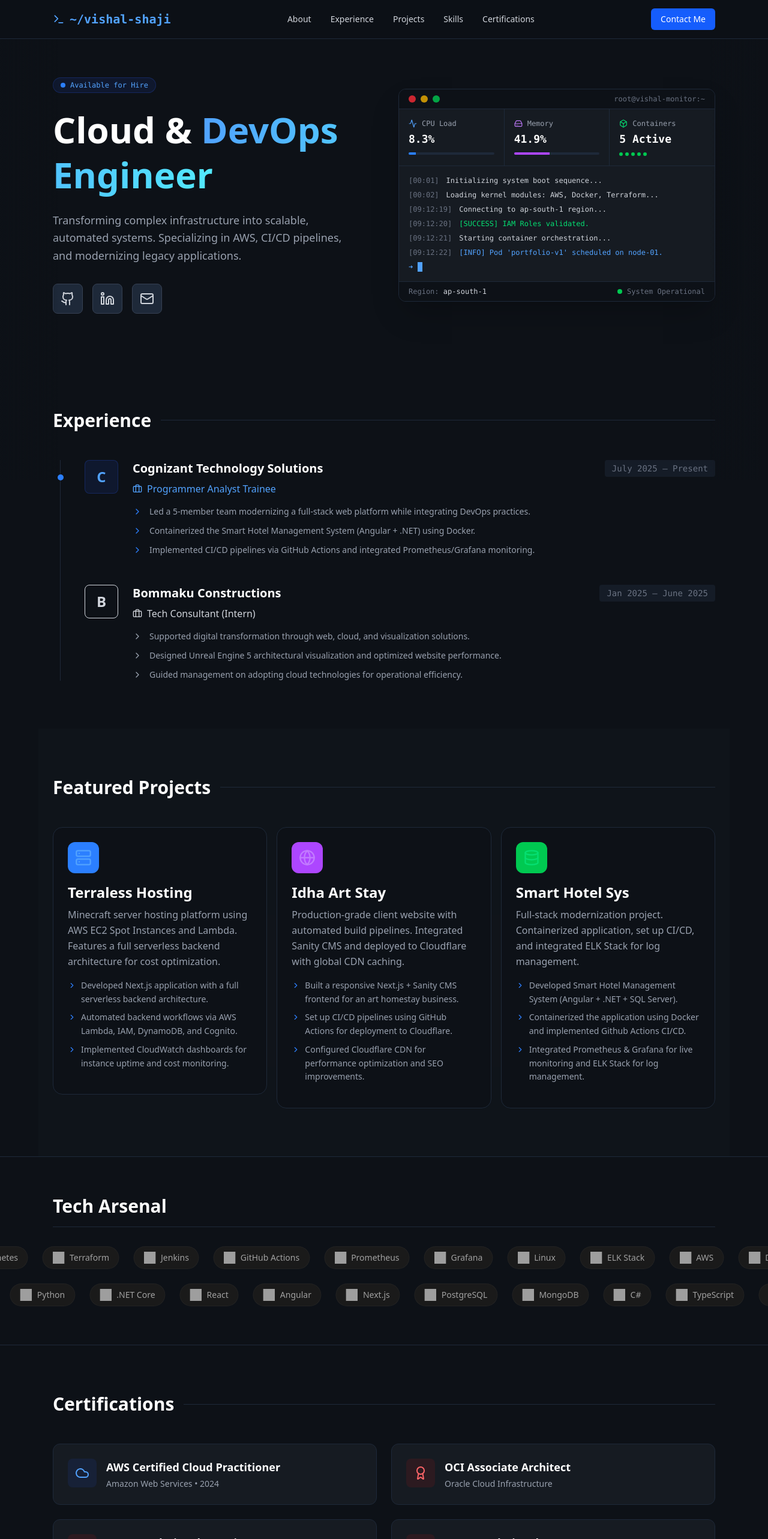
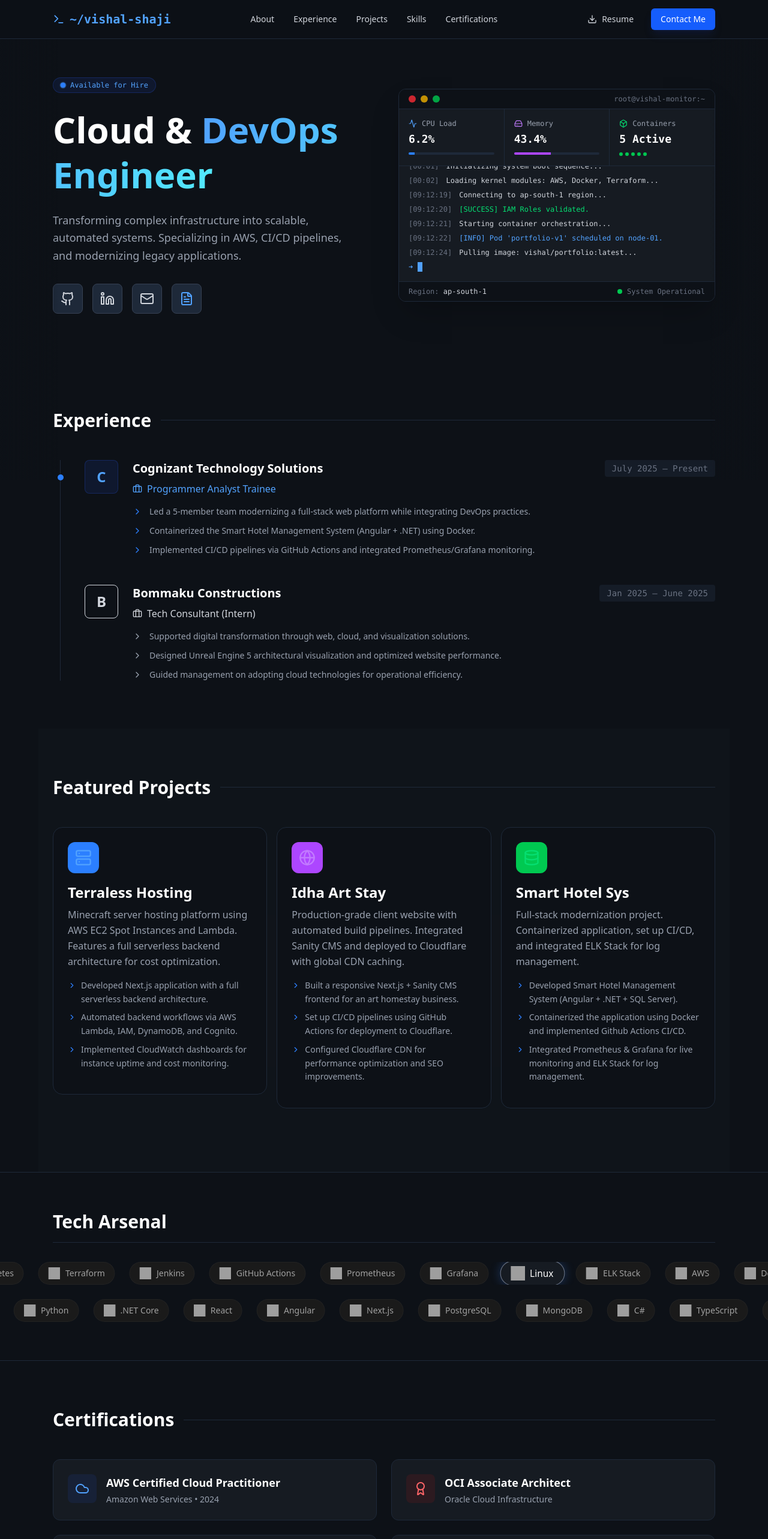
Before and after one commit to Vishhh03/Portfolio, a React (Vite) app: page / in a window 1280 px wide. Shown: the top 2566 px of the page at 60% size. Built offline with nearby package versions, Linux system fonts and the light colour scheme; grey boxes are pictures that could not be loaded.

Commit message:
projects hover feature

```diff
--- a/src/App.jsx
+++ b/src/App.jsx
@@ -19,7 +19,9 @@ import {
   X,
   Maximize2,
   Loader2,
-  Eye
+  Eye,
+  Download,
+  FileText
 } from 'lucide-react';
 
 // --- Marquee Styles ---
@@ -195,9 +197,13 @@ const Portfolio = () => {
   const [activeSection, setActiveSection] = useState('home');
   const [previewProject, setPreviewProject] = useState(null);
 
-  // State for random icon highlighting
-  const [activeInfraIndex, setActiveInfraIndex] = useState(null);
-  const [activeDevIndex, setActiveDevIndex] = useState(null);
+  // State for random icon highlighting (Using Name instead of Index for better visibility)
+  const [activeInfraName, setActiveInfraName] = useState(null);
+  const [activeDevName, setActiveDevName] = useState(null);
+
+  // NEW STATE: Track the SPECIFIC project being hovered
+  const [hoveredProject, setHoveredProject] = useState(null);
+  const isAnyProjectHovered = hoveredProject !== null;
 
   // --- DevOps Monitor State ---
   const [metrics, setMetrics] = useState({ cpu: 15, memory: 42, uptime: 99.98 });
@@ -247,26 +253,24 @@ const Portfolio = () => {
     document.getElementsByTagName('head')[0].appendChild(link);
   }, []);
 
-  // --- Random Tech Highlight Logic ---
+  // --- Random Tech Highlight Logic (By Name) ---
   useEffect(() => {
     // Random flicker for Infra Stack (Top Row)
     const infraInterval = setInterval(() => {
-      // 3 because we duplicate the array 3 times for the marquee
-      const totalItems = infraStack.length * 3;
-      const idx = Math.floor(Math.random() * totalItems);
-      setActiveInfraIndex(idx);
+      // Pick a random technology name from the original list
+      const randomTech = infraStack[Math.floor(Math.random() * infraStack.length)];
+      setActiveInfraName(randomTech.name);
 
       // Turn off after a short duration
-      setTimeout(() => setActiveInfraIndex(null), 2000);
+      setTimeout(() => setActiveInfraName(null), 2000);
     }, 2500);
 
     // Random flicker for Dev Stack (Bottom Row)
     const devInterval = setInterval(() => {
-      const totalItems = devStack.length * 3;
-      const idx = Math.floor(Math.random() * totalItems);
-      setActiveDevIndex(idx);
+      const randomTech = devStack[Math.floor(Math.random() * devStack.length)];
+      setActiveDevName(randomTech.name);
 
-      setTimeout(() => setActiveDevIndex(null), 2000);
+      setTimeout(() => setActiveDevName(null), 2000);
     }, 3500);
 
     return () => {
@@ -362,13 +366,13 @@ const Portfolio = () => {
     }
   ];
 
-  // --- PROJECTS DATA (With Logo Support) ---
+  // --- PROJECTS DATA (With Logo Support & Background Images) ---
   const projects = [
     {
       title: "Terraless Hosting",
       desc: "Minecraft server hosting platform using AWS EC2 Spot Instances and Lambda. Features a full serverless backend architecture for cost optimization.",
-      // Uncomment the line below and add your image path
       // logo: "/images/terraless-logo.png",
+      image: "https://images.unsplash.com/photo-1558494949-ef526b0042a0?q=80&w=2070&auto=format&fit=crop", // Server/Data center vibe
       details: [
         "Developed Next.js application with a full serverless backend architecture.",
         "Automated backend workflows via AWS Lambda, IAM, DynamoDB, and Cognito.",
@@ -387,8 +391,8 @@ const Portfolio = () => {
     {
       title: "Idha Art Stay",
       desc: "Production-grade client website with automated build pipelines. Integrated Sanity CMS and deployed to Cloudflare with global CDN caching.",
-      // Uncomment the line below and add your image path
       // logo: "/images/idha-logo.png",
+      image: "https://images.unsplash.com/photo-1561214115-f2f134cc4912?q=80&w=2009&auto=format&fit=crop", // Artistic/Design vibe
       details: [
         "Built a responsive Next.js + Sanity CMS frontend for an art homestay business.",
         "Set up CI/CD pipelines using GitHub Actions for deployment to Cloudflare.",
@@ -407,8 +411,8 @@ const Portfolio = () => {
     {
       title: "Smart Hotel Sys",
       desc: "Full-stack modernization project. Containerized application, set up CI/CD, and integrated ELK Stack for log management.",
-      // Uncomment the line below and add your image path
       // logo: "/images/smart-hotel-logo.png",
+      image: "https://images.unsplash.com/photo-1551288049-bebda4e38f71?q=80&w=2070&auto=format&fit=crop", // Analytics/Dashboard vibe
       details: [
         "Developed Smart Hotel Management System (Angular + .NET + SQL Server).",
         "Containerized the application using Docker and implemented Github Actions CI/CD.",
@@ -456,12 +460,25 @@ const Portfolio = () => {
               </button>
             ))}
           </div>
+          <div className="flex items-center gap-3">
+             {/* Resume Download Button */}
+             <a
+              href="/VishalShaji_DevOps.pdf"
+              download
+              className="hidden md:flex items-center gap-2 px-4 py-2 text-gray-300 hover:text-white hover:bg-gray-800 rounded-md transition-all text-sm font-medium border border-transparent hover:border-gray-700"
+              title="Download Resume"
+            >
+              <Download size={16} />
+              <span>Resume</span>
+            </a>
+
             <a
               href="mailto:vishshaji03@gmail.com"
-            className="px-4 py-2 bg-blue-600 hover:bg-blue-700 text-white text-sm font-medium rounded-md transition-all"
+              className="px-4 py-2 bg-blue-600 hover:bg-blue-700 text-white text-sm font-medium rounded-md transition-all shadow-lg shadow-blue-900/20 hover:shadow-blue-900/40"
             >
               Contact Me
             </a>
+          </div>
         </div>
       </nav>
 
@@ -493,6 +510,15 @@ const Portfolio = () => {
               </a>
               <a href="mailto:vishshaji03@gmail.com" className="p-3 bg-gray-800 hover:bg-gray-700 rounded-lg transition-colors border border-gray-700">
                 <Mail size={24} />
+              </a>
+               {/* Resume Button in Hero (Mobile/Desktop Access) */}
+               <a
+                href="/VishalShaji_DevOps.pdf"
+                download
+                className="p-3 bg-gray-800 hover:bg-gray-700 rounded-lg transition-colors border border-gray-700 text-blue-400"
+                title="Download Resume"
+              >
+                <FileText size={24} />
               </a>
             </div>
           </div>
@@ -620,18 +646,27 @@ const Portfolio = () => {
         </div>
       </section>
 
-      {/* Projects Section */}
+      {/* Projects Section - NEW STRUCTURE */}
       <section id="projects" className="py-20 px-6 max-w-6xl mx-auto bg-[#161b22]/30">
         <div className="flex items-center gap-4 mb-12">
           <h2 className="text-3xl font-bold text-white">Featured Projects</h2>
           <div className="h-px bg-gray-800 flex-grow"></div>
         </div>
 
-        {/* Flex Container for Accordion Effect - Using justify-start (default but explicit for clarity) and items-start to remove vertical stretch */}
+        {/* Container handles "Mouse Leave" globally for the section
+            This prevents the jitter/seizure by maintaining a persistent hover state
+            as long as the mouse is within the general area of cards + image.
+        */}
+        <div
+          className="flex flex-col gap-6"
+          onMouseLeave={() => setHoveredProject(null)}
+        >
+          {/* Card Row */}
           <div className="flex flex-col lg:flex-row gap-4 items-start">
             {projects.map((project, idx) => (
               <div
                 key={idx}
+                onMouseEnter={() => setHoveredProject(project)}
                 className={`
                   group relative
                   bg-[#0d1117] border border-gray-800 rounded-2xl overflow-hidden
@@ -640,10 +675,11 @@ const Portfolio = () => {
                   w-full lg:w-auto
                   lg:flex-1 lg:hover:flex-[2.5] lg:hover:border-blue-500/50
                   hover:shadow-2xl hover:bg-[#161b22]
+                  ${hoveredProject?.title === project.title ? 'lg:flex-[2.5] border-blue-500/50 bg-[#161b22]' : ''}
                 `}
               >
                 <div className="p-6 flex flex-col h-full relative z-10">
-                  {/* Header Icons & Logo Support */}
+                    {/* Header Icons */}
                     <div className="flex justify-between items-start mb-4">
                         {project.logo ? (
                           <div className="w-12 h-12 rounded-xl bg-white overflow-hidden border border-gray-700">
@@ -666,8 +702,11 @@ const Portfolio = () => {
                         </p>
                     </div>
 
-                  {/* Bullet Points (Visible PRE-hover, Hidden POST-hover) */}
-                  <div className="transition-all duration-500 ease-in-out max-h-[500px] opacity-100 lg:group-hover:max-h-0 lg:group-hover:opacity-0 overflow-hidden">
+                    {/* Bullet Points - Logic: Hide if ANY project is hovered */}
+                    <div className={`
+                      transition-all duration-500 ease-in-out overflow-hidden
+                      ${isAnyProjectHovered ? 'max-h-0 opacity-0' : 'max-h-[500px] opacity-100'}
+                    `}>
                       <ul className="space-y-2 mb-4">
                         {project.details.map((detail, i) => (
                           <li key={i} className="flex gap-2 text-sm text-gray-400">
@@ -678,8 +717,11 @@ const Portfolio = () => {
                       </ul>
                     </div>
 
-                  {/* Tech Stack Pills & Buttons (Hidden PRE-hover, Visible POST-hover) */}
-                  <div className="flex flex-col justify-end transition-all duration-500 ease-in-out max-h-0 opacity-0 lg:group-hover:max-h-[300px] lg:group-hover:opacity-100 overflow-hidden">
+                    {/* Tech Pills & Buttons - Logic: Show ONLY on specific hovered card */}
+                    <div className={`
+                        flex flex-col justify-end transition-all duration-500 ease-in-out overflow-hidden
+                        ${hoveredProject?.title === project.title ? 'max-h-[300px] opacity-100' : 'max-h-0 opacity-0'}
+                    `}>
                         <div className="flex flex-wrap gap-2 mb-6">
                             {project.techs.map((tech, tIdx) => (
                               <ProjectTechPill
@@ -726,6 +768,34 @@ const Portfolio = () => {
               </div>
             ))}
           </div>
+
+          {/* Dynamic Image Footer - Acts as visual filler & safety buffer for mouse events */}
+          <div className={`
+              hidden lg:flex w-full overflow-hidden rounded-2xl border border-gray-800 bg-[#0d1117] relative
+              transition-all duration-500 ease-in-out
+              ${isAnyProjectHovered ? 'h-64 opacity-100 mt-2' : 'h-0 opacity-0 mt-0'}
+            `}>
+               {/* Background Images Layer */}
+               {projects.map((p) => (
+                 <img
+                   key={p.title}
+                   src={p.image}
+                   alt={p.title}
+                   className={`
+                     absolute inset-0 w-full h-full object-cover transition-opacity duration-700
+                     ${hoveredProject?.title === p.title ? 'opacity-40' : 'opacity-0'}
+                   `}
+                 />
+               ))}
+
+               {/* Overlay Title */}
+               <div className="absolute inset-0 flex items-center justify-center pointer-events-none">
+                  <h3 className={`text-4xl font-bold text-white tracking-widest uppercase transition-all duration-500 ${isAnyProjectHovered ? 'translate-y-0 opacity-20' : 'translate-y-10 opacity-0'}`}>
+                    {hoveredProject?.title || 'Projects'}
+                  </h3>
+               </div>
+            </div>
+        </div>
       </section>
 
       {/* Infinite Logo Slider (Tech Arsenal) */}
@@ -739,7 +809,7 @@ const Portfolio = () => {
         <div className="relative flex overflow-hidden mb-6">
           <div className="flex animate-scroll hover:pause-on-hover gap-6 px-3 w-max">
             {[...infraStack, ...infraStack, ...infraStack].map((tech, i) => (
-              <TechBadge key={`infra-${i}`} {...tech} isActive={i === activeInfraIndex} />
+              <TechBadge key={`infra-${i}`} {...tech} isActive={tech.name === activeInfraName} />
             ))}
           </div>
         </div>
@@ -748,7 +818,7 @@ const Portfolio = () => {
         <div className="relative flex overflow-hidden">
           <div className="flex animate-scroll-reverse hover:pause-on-hover gap-6 px-3 w-max">
             {[...devStack, ...devStack, ...devStack].map((tech, i) => (
-              <TechBadge key={`dev-${i}`} {...tech} isActive={i === activeDevIndex} />
+              <TechBadge key={`dev-${i}`} {...tech} isActive={tech.name === activeDevName} />
             ))}
           </div>
         </div>
```
Also changed, not shown: logo.png (added). Lines whose indentation alone changed are shown as unchanged.
